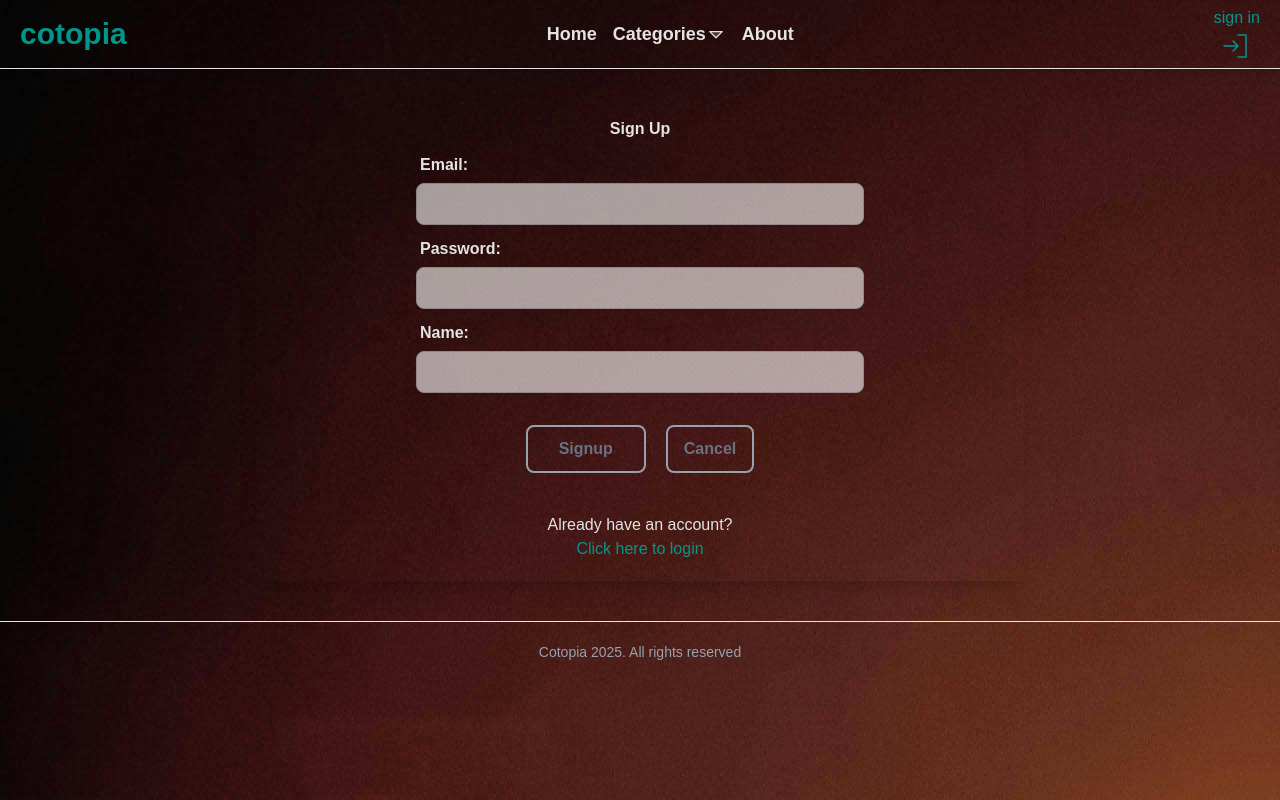
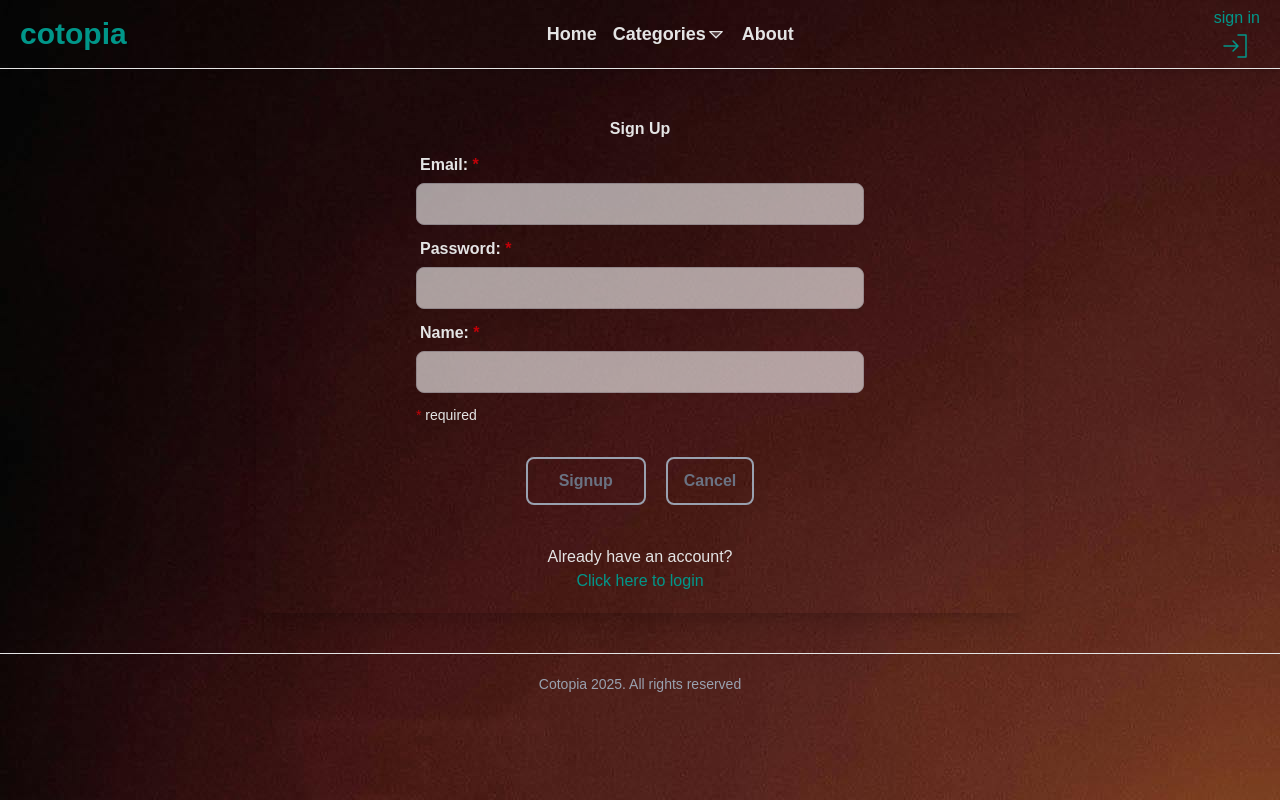
Before and after one commit to andrekaltenbach/cotopia-frontend, a React (Vite) app: page /signup in a window 1280 px wide. Built offline with nearby package versions, Linux system fonts and the light colour scheme.

Commit message:
feat: add required field indicators to Login and Signup forms

```diff
--- a/src/pages/LoginPage.jsx
+++ b/src/pages/LoginPage.jsx
@@ -44,13 +44,21 @@ export default function LoginPage() {
       <h1 className="w-full text-center font-bold">Login</h1>
       <form onSubmit={handleSubmit}>
         <div className="form-control">
-          <label htmlFor="email">Email:</label>
+          <label htmlFor="email">
+            Email: <span className="text-red-700">*</span>
+          </label>
           <input type="text" name="email" value={email} onChange={handleEmailInput} />
         </div>
         <div className="form-control">
-          <label htmlFor="password">Password:</label>
+          <label htmlFor="password">
+            Password: <span className="text-red-700">*</span>
+          </label>
           <input type="password" name="password" value={password} onChange={handlePasswordInput} />
         </div>
+        <div className="w-full mt-3 text-sm">
+          <span className="text-red-700">*</span> required
+        </div>
+
         <div className="text-center mt-8">
           {email && password ? (
             <button className="btn btn-primary-fill w-30">Login</button>
--- a/src/pages/SignupPage.jsx
+++ b/src/pages/SignupPage.jsx
@@ -42,17 +42,27 @@ export default function SignupPage() {
       <h1 className="w-full text-center font-bold">Sign Up</h1>
       <form onSubmit={handleSubmit}>
         <div className="form-control">
-          <label htmlFor="email">Email:</label>
+          <label htmlFor="email">
+            Email: <span className="text-red-700">*</span>
+          </label>
           <input type="text" name="email" value={email} onChange={handleEmailInput} />
         </div>
         <div className="form-control">
-          <label htmlFor="password">Password:</label>
+          <label htmlFor="password">
+            Password: <span className="text-red-700">*</span>
+          </label>
           <input type="password" name="password" value={password} onChange={handlePasswordInput} />
         </div>
         <div className="form-control">
-          <label htmlFor="name">Name:</label>
+          <label htmlFor="name">
+            Name: <span className="text-red-700">*</span>
+          </label>
           <input type="text" name="name" value={name} onChange={handleNameInput} />
         </div>
+        <div className="w-full mt-3 text-sm">
+          <span className="text-red-700">*</span> required
+        </div>
+
         <div className="text-center mt-8">
           {email && password && name ? (
             <button className="btn btn-primary-fill w-30">Sign Up</button>
```
